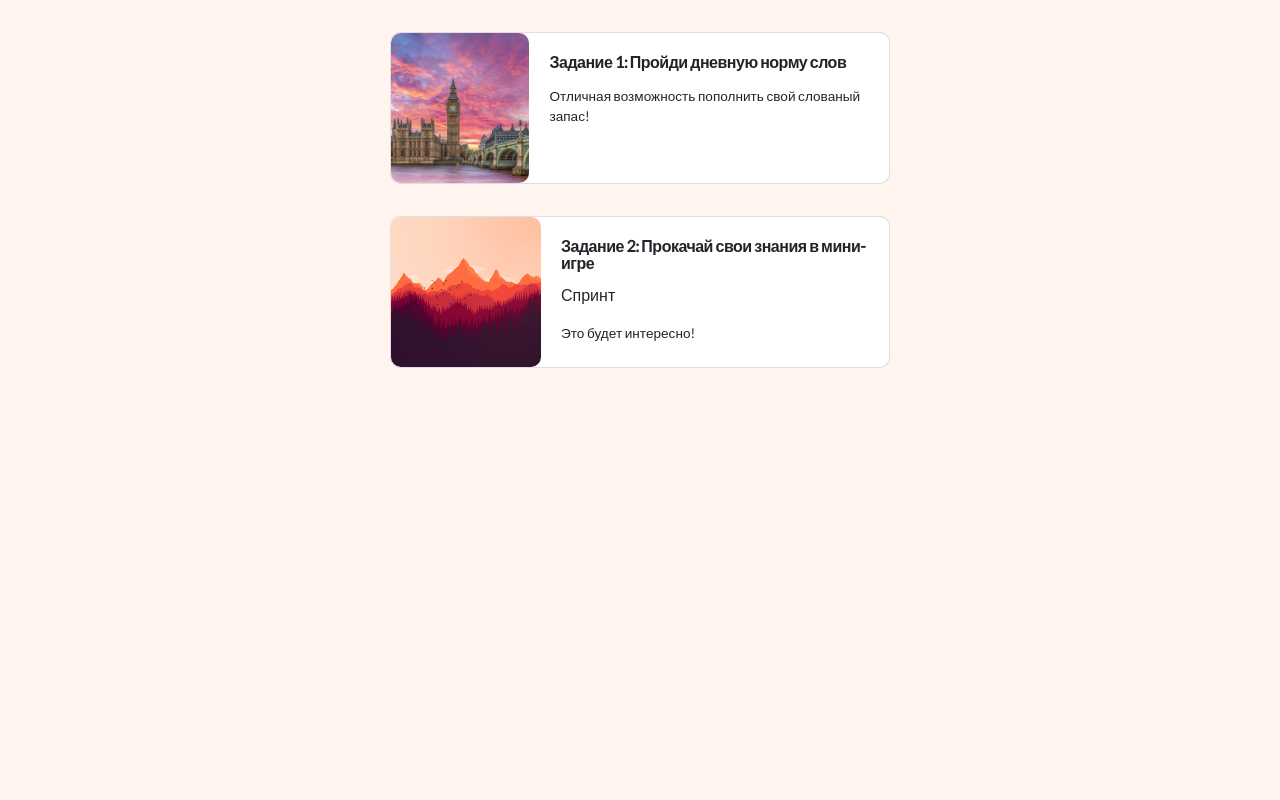
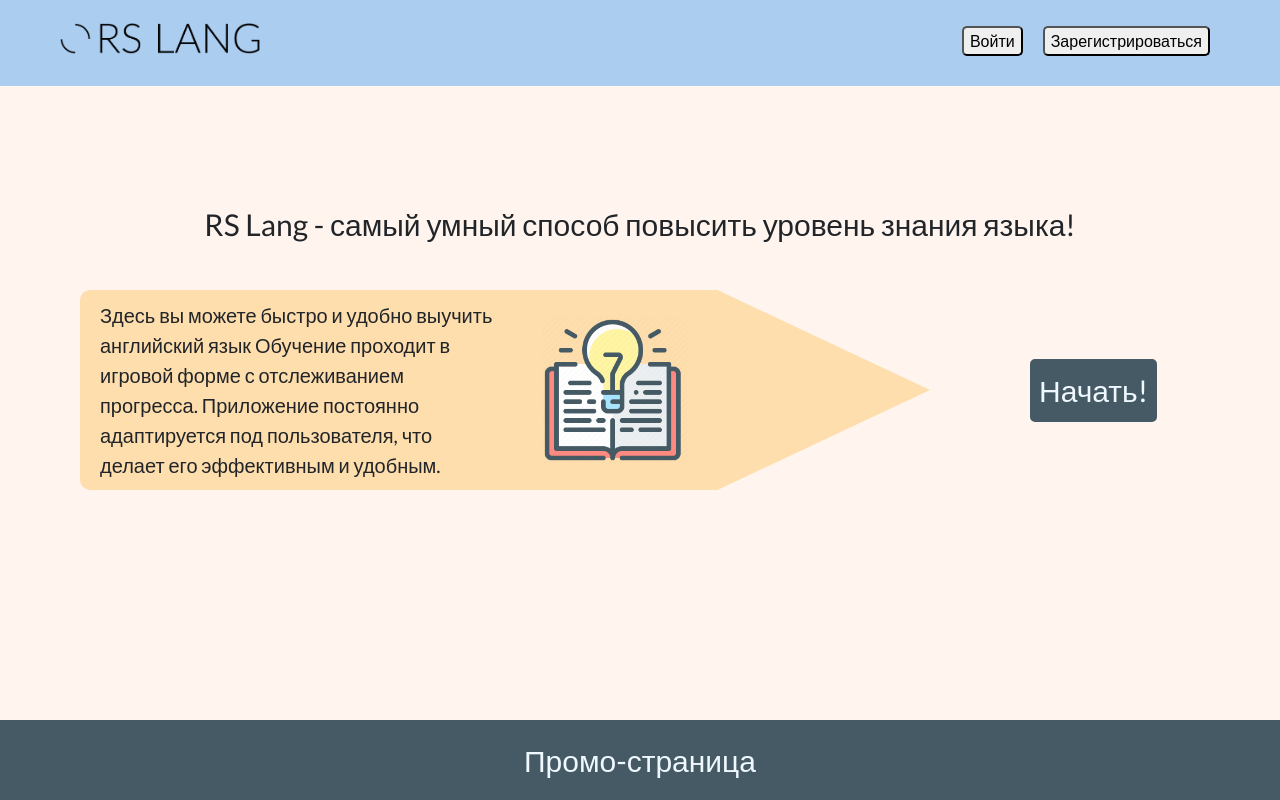
Before and after one commit to Maxvvellh0use/rslang, a React (Create React App) app: page / in a window 1280 px wide. Built offline with nearby package versions, Linux system fonts and the light colour scheme.

Commit message:
feat: add routing

```diff
--- a/src/components/App/App.js
+++ b/src/components/App/App.js
@@ -11,12 +11,12 @@ import MainPage from '../MainPage/MainPage'
 function App(props) {
   return (
     <div>
-      {/* <StartPage history={props.history}/> */}
+      <StartPage history={props.history}/>
       {/*<StartScreenSavannah />*/}
       {/*<Counter />*/}
       {/*<AudioCall />*/}
       {/*<ResultWindow/>*/}
-      <MainPage/>
+      {/* <MainPage/> */}
     </div>
   );
 }
--- a/src/components/MainPage/CardWithTask.js
+++ b/src/components/MainPage/CardWithTask.js
@@ -1,19 +1,31 @@
 import React from 'react';
+import { Route, Router, Switch, withRouter, Link } from 'react-router-dom';
+import Card from '../Card/Card';
+import './MainPage.scss'
 
-import './MainPage.scss'
-const CardWithTask = ({image, task, linkMessage, motivationalMessage}) => {
+const CardWithTask = ({path, image, task, linkMessage, motivationalMessage}) => {
     return (
+/*         <Router>
+ */            <div>
                 <div className='card main-page-card'>
                     <img className='image' src={image} alt='image'/>
                     <div className='text-block card-body'>
                         <p className='card-title task-number'>
                             <strong>{task}</strong>
                         </p>
-                <p className='linkMessage'>{linkMessage}</p>
+                        <Link to={path} className='linkMessage'>{linkMessage}</Link>
                         <p className='motivational-message'>{motivationalMessage}</p>
                     </div>
                 </div>
-    )
+                {/* <Switch>
+                    <Route path='/main/words'>
+                        <Card history={this.props.history}
+                            switchOverlay={this.switchOverlay}/>
+                    </Route>
+                </Switch> */}
+            </div>
+/*         </Router>
+ */    )
 }
 
 export default CardWithTask;
--- a/src/components/MainPage/MainPage.js
+++ b/src/components/MainPage/MainPage.js
@@ -7,12 +7,14 @@ class MainPage extends Component {
     render = () => (
         <div>
             <CardWithTask
+                path = {ObjectWithPhrases.card1.link}
                 image =  {ObjectWithPhrases.card1.image}
                 task = {ObjectWithPhrases.card1.task}
                 linkMessage = {ObjectWithPhrases.card1.linkMessage}
                 motivationalMessage = {ObjectWithPhrases.card1.motivationalMessage}/>
 
             <CardWithTask
+                path = {ObjectWithPhrases.card2.link}
                 image =  {ObjectWithPhrases.card2.image}
                 task = {ObjectWithPhrases.card2.task}
                 linkMessage = {ObjectWithPhrases.card2.linkMessage}
--- a/src/components/MainPage/ObjectWithPhrases.js
+++ b/src/components/MainPage/ObjectWithPhrases.js
@@ -14,16 +14,16 @@ const ObjectWithPhrases = {
     card1: {
         image: imageCard1,
         task: 'Задание 1:  Пройди дневную норму слов',
-        link: '',
-        linkMessage: '',
+        link: '/main/words',
+        linkMessage: 'Слова',
         motivationalMessage: 'Отличная возможность пополнить свой слованый запас!'
     },
     card2:{
-            image: GAMES[setGameFromDate()].img,
-            task: 'Задание 2:  Прокачай свои знания в мини-игре',
-            link: GAMES[setGameFromDate()].link,
-            linkMessage: GAMES[setGameFromDate()].title,
-            motivationalMessage: motivationalMessage[setGameFromDate()]
+        image: GAMES[setGameFromDate()].img,
+        task: 'Задание 2:  Прокачай свои знания в мини-игре',
+        link: GAMES[setGameFromDate()].link,
+        linkMessage: GAMES[setGameFromDate()].title,
+        motivationalMessage: motivationalMessage[setGameFromDate()]
     },
 }
 
```
Also changed, not shown: 1 other file (tests, documents, lock files or other folders). Lines whose indentation alone changed are shown as unchanged.
